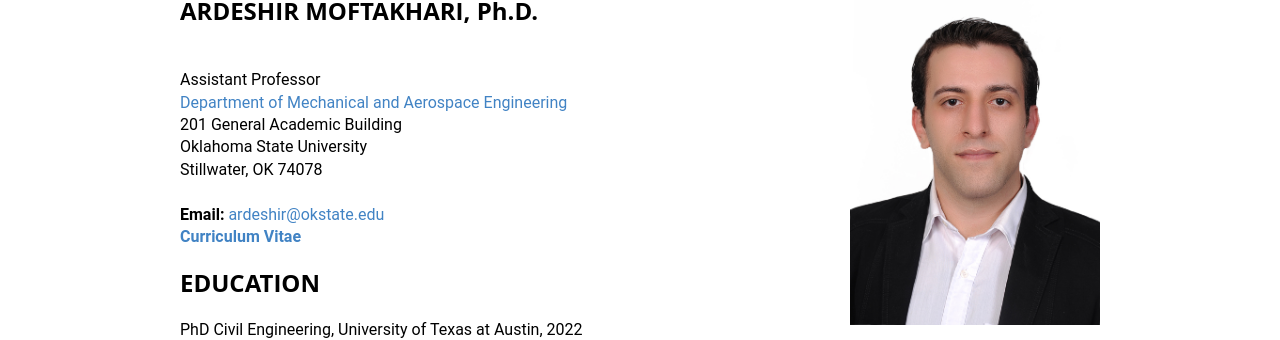
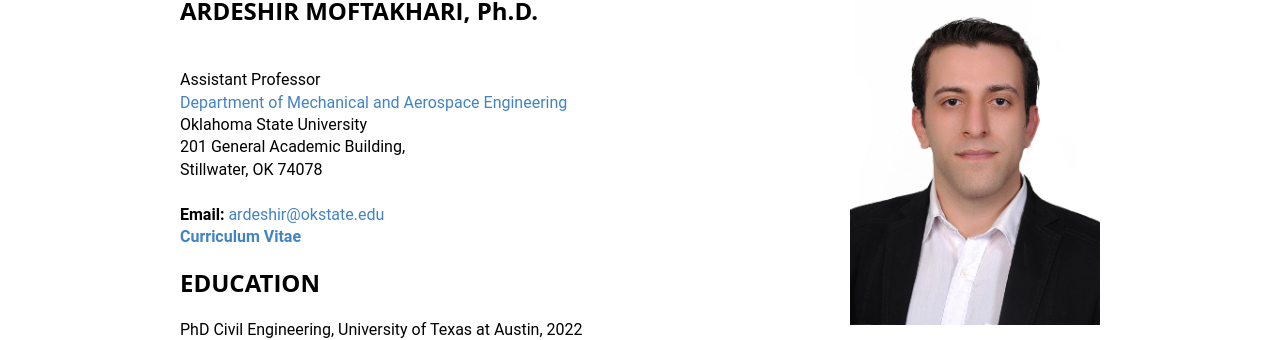
Before and after one commit to amoftakhari/amoftakhari.github.io, a Jekyll site: the page built from index.md, in a window 1280 px wide. Shown: the part 171-511 px from the top of the page. Built offline with Jekyll 4.4.1, drawn with Linux system fonts in a browser that asks for light colours.

```diff
--- a/index.md
+++ b/index.md
@@ -13,8 +13,8 @@ categories:
   <br />
 Assistant Professor <br />
 [Department of Mechanical and Aerospace Engineering](https://ceat.okstate.edu/mae/) <br />
-201 General Academic Building <br />
 Oklahoma State University <br />
+201 General Academic Building, <br />
 Stillwater, OK 74078 <br />
   <br />
 **Email:** <ardeshir@okstate.edu>
```
